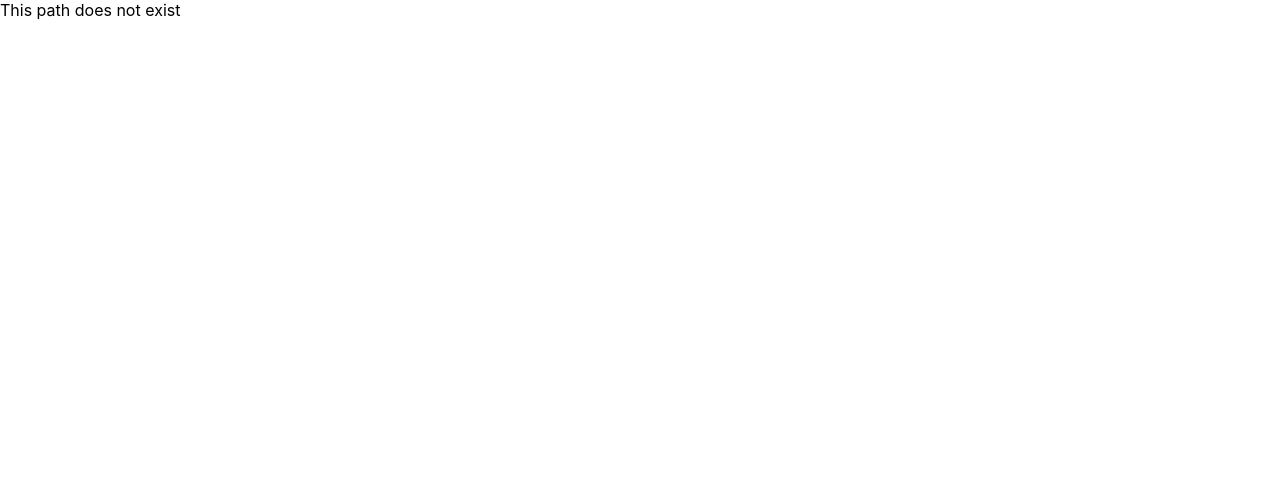
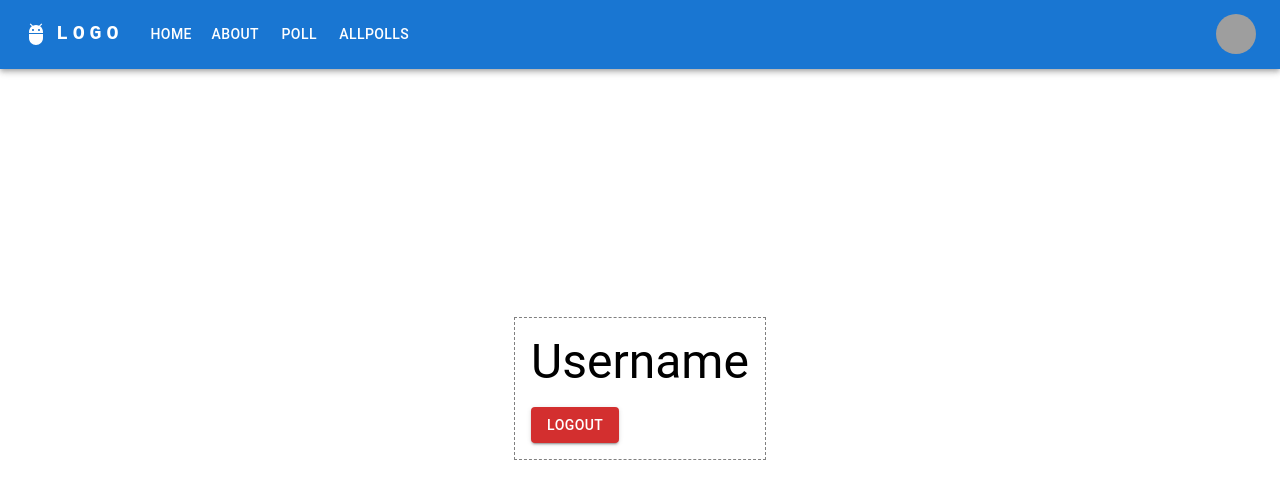
Before and after one commit to kartik7120/Survey-App, a React (Create React App) app: page /Logout in a window 1280 px wide. Shown: the top 498 px of the page. Built offline with nearby package versions, Linux system fonts and the light colour scheme; grey boxes are pictures that could not be loaded.

Commit message:
Added a logout route in the frontend

```diff
--- a/src/index.js
+++ b/src/index.js
@@ -12,7 +12,7 @@ import AllPolls from './routes/AllPolls';
 import Navbar from './components/Navbar';
 import Login from "./routes/Register";
 import SignIn from './routes/Signin';
-
+import LogOut from './routes/LogOut';
 const root = ReactDOM.createRoot(document.getElementById('root'));
 root.render(
   <BrowserRouter>
@@ -26,6 +26,7 @@ root.render(
           <Route path="Signup" element={<Login />} />
           <Route path='Signin' element={<SignIn />} />
           <Route path="Allpolls" element={<AllPolls />} />
+          <Route path='Logout' element={<LogOut />} />
         </Route>
         <Route path="*" element={<div>This path does not exist</div>} />
       </Routes>
--- /dev/null
+++ b/src/logout.css
@@ -0,0 +1,10 @@
+.logout-flexbox {
+  display: flex;
+  flex-direction: row;
+  justify-content: center;
+  align-items: center;
+  min-height: 80vh;
+}
+.logout-box {
+  display: block;
+}
--- /dev/null
+++ b/src/routes/LogOut.jsx
@@ -0,0 +1,28 @@
+import { Button, Typography } from "@mui/material";
+import { Box } from "@mui/system";
+import { useNavigate } from "react-router";
+import "../logout.css";
+
+function LogOut(props) {
+  let navigate = useNavigate();
+
+  return (
+    <div className="logout-flexbox">
+      <Box
+        component="span"
+        sx={{ p: 2, border: "1px dashed grey" }}
+        className="logout-box"
+      >
+        <Typography variant="h3" component="div" gutterBottom>
+          Username
+          {props.username}
+        </Typography>
+
+        <Button variant="contained" color="error">
+          LogOut
+        </Button>
+      </Box>
+    </div>
+  );
+}
+export default LogOut;
```
Also changed, not shown: 2 other files (tests, documents, lock files or other folders).
